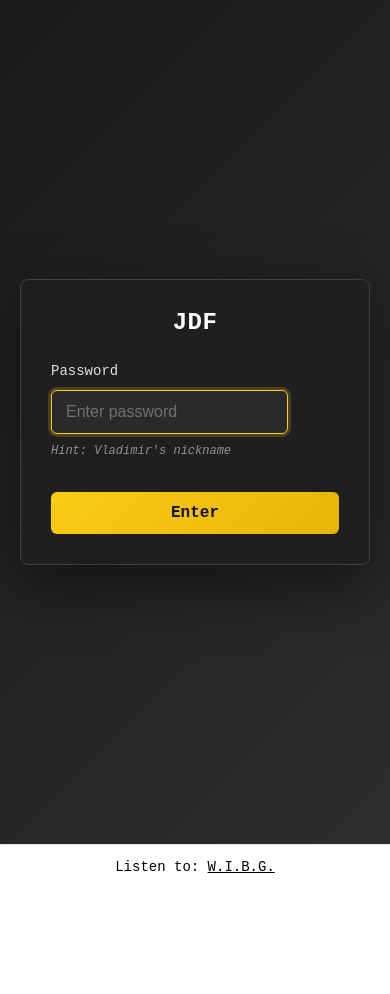
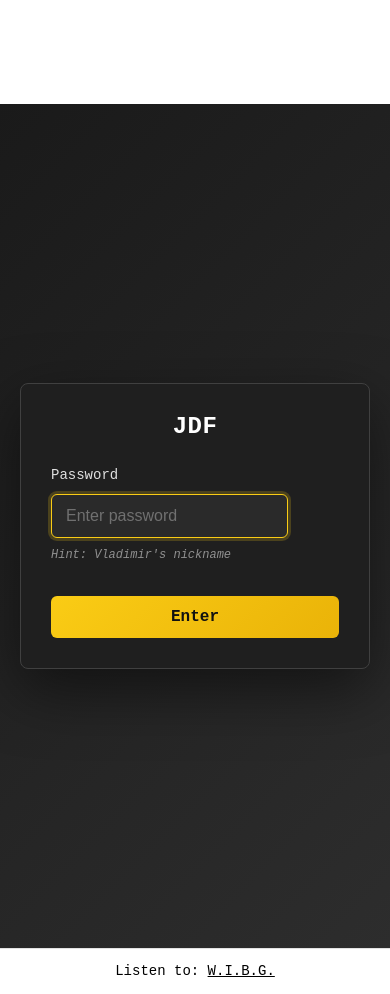
Before and after one commit to cmubick/sharespace, a React (Vite) app in the folder frontend/: page /login in a window 390 px wide. Before the commit the page ends 890 px from the top, so only its background shows below. Built offline with nearby package versions, Linux system fonts and the light colour scheme; no server answers.

Commit message:
Add sticky header

```diff
--- a/frontend/src/App.css
+++ b/frontend/src/App.css
@@ -4,20 +4,25 @@
   min-height: 100vh;
   background: var(--color-bg);
   color: var(--color-text);
-  overflow-x: hidden;
+  --header-height: 88px;
 }
 
 .app-main {
   flex: 1;
   display: flex;
   flex-direction: column;
+  padding-top: var(--header-height);
 }
 
 .app-header {
+  position: sticky;
+  top: 0;
+  z-index: 1000;
   display: flex;
   justify-content: space-between;
   align-items: center;
   padding: 20px 40px;
+  width: 100%;
   background: var(--color-bg);
   border-bottom: 5px solid #1f1f1f;
   box-shadow: none;
@@ -68,7 +73,7 @@
   position: fixed;
   inset: 0;
   background: rgba(0, 0, 0, 0.2);
-  z-index: 2100;
+  z-index: 1100;
 }
 
 .drawer {
@@ -80,7 +85,7 @@
   background: #fff;
   border-left: 1px solid var(--color-border);
   box-shadow: -8px 0 24px rgba(0, 0, 0, 0.08);
-  z-index: 2200;
+  z-index: 1200;
   transform: translateX(0);
   animation: slideIn 0.2s ease;
 }
@@ -319,11 +324,43 @@
   text-decoration: underline;
 }
 
+@media (max-width: 768px) {
+  .app {
+    --header-height: 76px;
+  }
+
+  .app-header {
+    padding: 16px 20px;
+    flex-direction: row;
+    gap: 12px;
+    position: sticky;
+    top: 0;
+    width: 100%;
+  }
+
+  .app-nav {
+    display: none;
+  }
+
+  .hamburger {
+    display: inline-flex;
+    align-items: center;
+    justify-content: center;
+  }
+}
+
 @media (max-width: 480px) {
+  .app {
+    --header-height: 104px;
+  }
+
   .app-header {
     padding: 16px 20px;
     flex-direction: column;
     gap: 12px;
+    position: sticky;
+    top: 0;
+    width: 100%;
   }
 
   .brand-logo {
@@ -338,21 +375,3 @@
     font-size: 24px;
   }
 }
-
-@media (max-width: 768px) {
-  .app-header {
-    padding: 16px 20px;
-    flex-direction: row;
-    gap: 12px;
-  }
-
-  .app-nav {
-    display: none;
-  }
-
-  .hamburger {
-    display: inline-flex;
-    align-items: center;
-    justify-content: center;
-  }
-}
--- a/frontend/src/index.css
+++ b/frontend/src/index.css
@@ -36,6 +36,7 @@ body {
   min-height: 100vh;
   background-color: var(--color-bg);
   color: var(--color-text);
+  overflow-x: hidden;
 }
 
 #root {
--- a/frontend/src/styles/MediaViewer.css
+++ b/frontend/src/styles/MediaViewer.css
@@ -9,7 +9,7 @@
   display: flex;
   align-items: center;
   justify-content: center;
-  z-index: 1000;
+  z-index: 1500;
   width: 100vw;
   height: 100vh;
   animation: fadeIn 0.2s ease;
```
